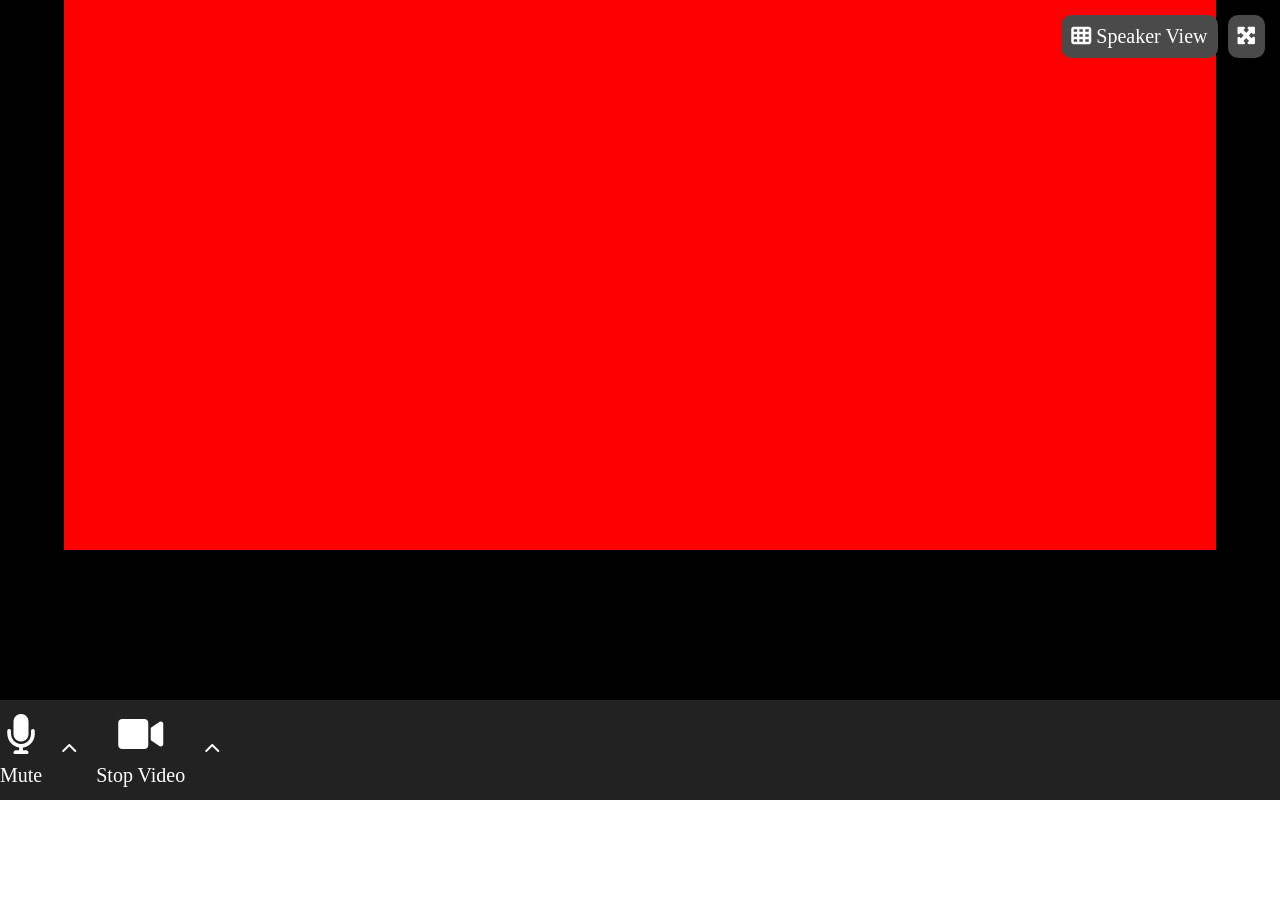
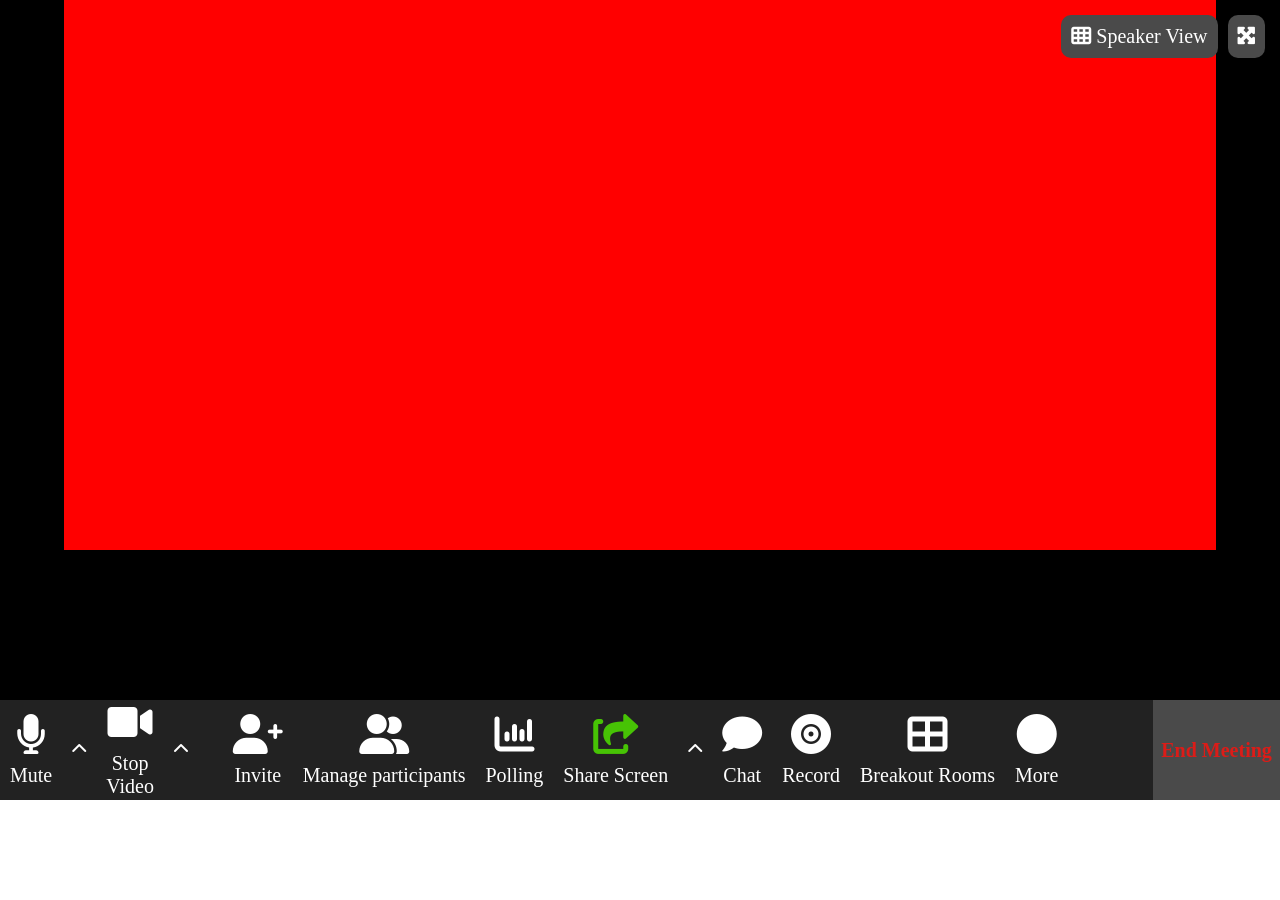
Before and after one commit to Alexxboc/html-css-zoom, a plain HTML site: page index.html in a window 1280 px wide. After the commit the page ends 800 px from the top, so only its background shows below. Drawn offline with Linux system fonts and the light colour scheme.

Commit message:
Create site footer nav

```diff
--- a/CSS/style.css
+++ b/CSS/style.css
@@ -58,6 +58,24 @@ a {
     list-style: none;
 }
 
+.fl_col {
+    flex-direction: column;
+    text-align: center;
+}
+
+.fs_20 {
+    font-size: 20px;
+}
+
+.rg_10{
+    row-gap: 10px;
+}
+
+.cg_20 {
+    column-gap: 20px;
+}
+
+
 /* Main */
 main {
     height: calc(100vh - 100px);
@@ -90,9 +108,7 @@ main {
     font-size: 40px;
 }
 
-.rg_10{
-    row-gap: 10px;
-}
+
 
 /* Footer */
 
@@ -100,24 +116,32 @@ footer {
     height: 100px;
     background-color: var(--dark-gray);
     justify-content: space-between;
-    flex-direction: row;
+}
+
+.audio_video {
+    width: 10%;
+    margin-left: 10px;
+}
+
+.main_menu {
+    width: 80%;
+    justify-content: center;
+}
+
+.end_meeting {
+    width: 10%;
+    color: var(--red);
+    background-color: var(--lighter-gray);
+    font-weight: bold;
+    justify-content: center;
 }
 
 
-
-.main_menu {
-    width: 40%;
+.audio_video,.main_menu, .end_meeting {
     height: 100%;
+    align-items: center;
 }
 
-.audio_video {
-    height: 100%;
-    align-items: center;
-    column-gap: 20px;
+.share i {
+    color: var(--green);
 }
-
-.microphone, .video {
-    flex-direction: column;
-    text-align: center;
-    font-size: 20px;
-}
--- a/index.html
+++ b/index.html
@@ -35,9 +35,9 @@
     </main>
     <!-- /#site_main -->
 
-    <footer id="site_footer flex">
-       <div class="audio_video flex">
-            <div class="microphone flex rg_10">
+    <footer id="site_footer" class="flex">
+       <div class="audio_video flex cg_20">
+            <div class="microphone flex fl_col fs_20 rg_10">
                 <i class="fa-solid fa-microphone fa icon_40"></i>
                 <span>Mute</span>
             </div>
@@ -46,7 +46,7 @@
                 <i class="fa-solid fa-chevron-up"></i>
             </div>
             <!-- /.chevron -->
-            <div class="video flex rg_10">
+            <div class="video flex fl_col fs_20 rg_10">
                 <i class="fa-solid fa-video icon_40"></i>
                 <span>Stop Video</span>
             </div>
@@ -57,12 +57,59 @@
             <!-- /.chevron -->
        </div>
        <!-- /.audio_video -->
-       <nav class="main_menu flex">
+
+       <nav class="main_menu flex cg_20">
+        <div class="invite flex fl_col fs_20 rg_10">
+            <i class="fa-solid fa-user-plus icon_40"></i>
+            <span>Invite</span>
+        </div>
+        <!-- /.invite-->
+        <div class="users flex fl_col fs_20 rg_10">
+            <i class="fa-solid fa-user-group icon_40"></i>
+            <span>Manage participants</span>
+        </div>
+        <!-- /.users-->
+        <div class="polling flex fl_col fs_20 rg_10">
+            <i class="fa-solid fa-chart-column icon_40"></i>
+            <span>Polling</span>
+        </div>
+        <!-- /.polling-->
+        <div class="share flex fl_col fs_20 rg_10">
+            <i class="fa-solid fa-share-from-square icon_40"></i>
+            <span>Share Screen</span>
+        </div>
+        <!-- /.share-->
+        <div class="chevron">
+            <i class="fa-solid fa-chevron-up"></i>
+        </div>
+        <!-- /.chevron -->
+        <div class="chat flex fl_col fs_20 rg_10">
+            <i class="fa-solid fa-comment icon_40"></i>
+            <span>Chat</span>
+        </div>
+        <!-- /.chat-->
+        <div class="record flex fl_col fs_20 rg_10">
+            <i class="fa-solid fa-record-vinyl icon_40"></i>
+            <span>Record</span>
+        </div>
+        <!-- /.record-->
+        <div class="rooms flex fl_col fs_20 rg_10">
+            <i class="fa-solid fa-table-cells-large icon_40"></i>
+            <span>Breakout Rooms</span>
+        </div>
+        <!-- /.rooms-->
+        <div class="more flex fl_col fs_20 rg_10">
+            <i class="fa-solid fa-circle icon_40"></i>
+            <span>More</span>
+        </div>
+        <!-- /.rooms-->
+
+
 
        </nav>
        <!-- /.main_menu -->
-       <div class="end_meeting">
-
+       <div class="end_meeting flex fs_20">
+            <span>End Meeting</span>
        </div>
        <!-- /.end_meeting -->
     </footer>
```
